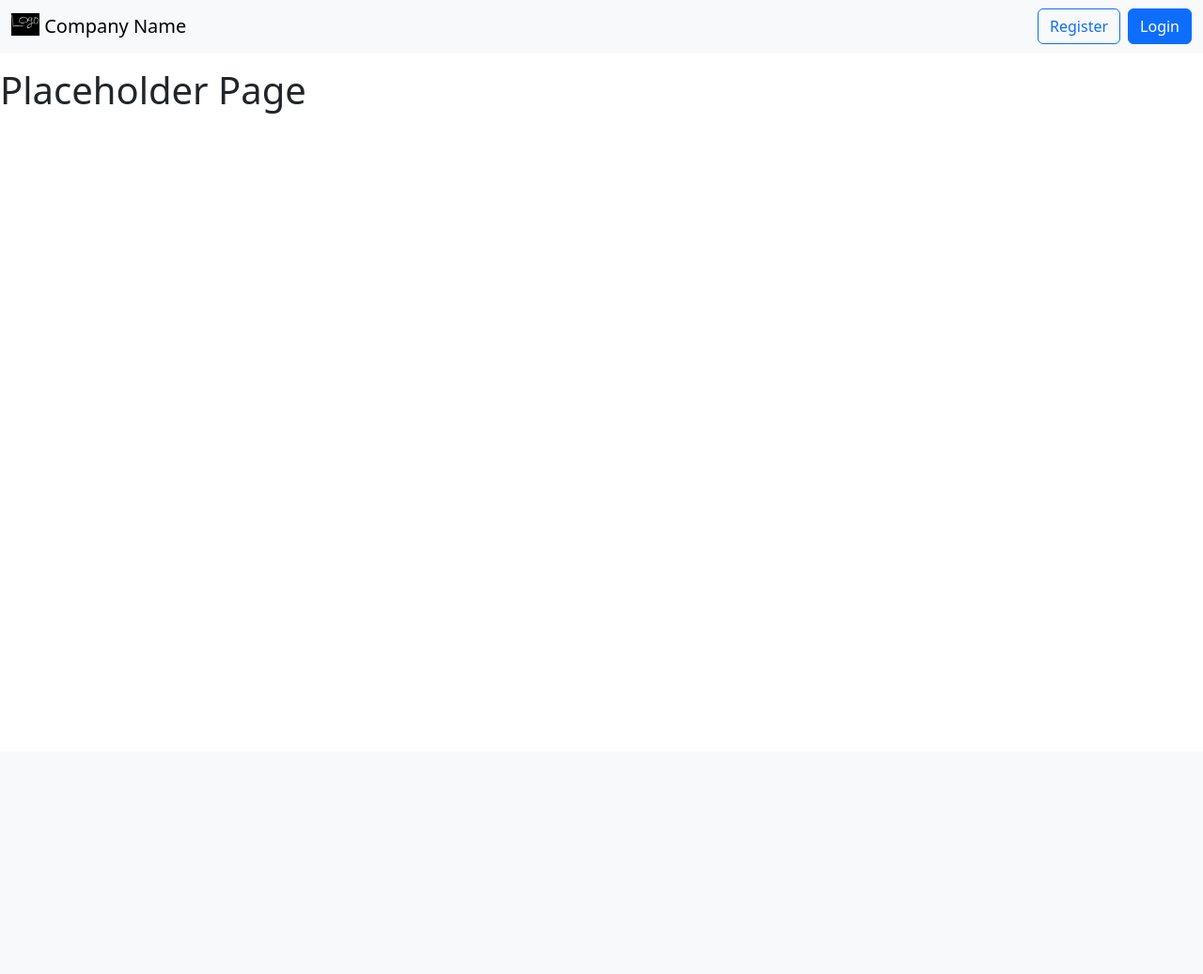
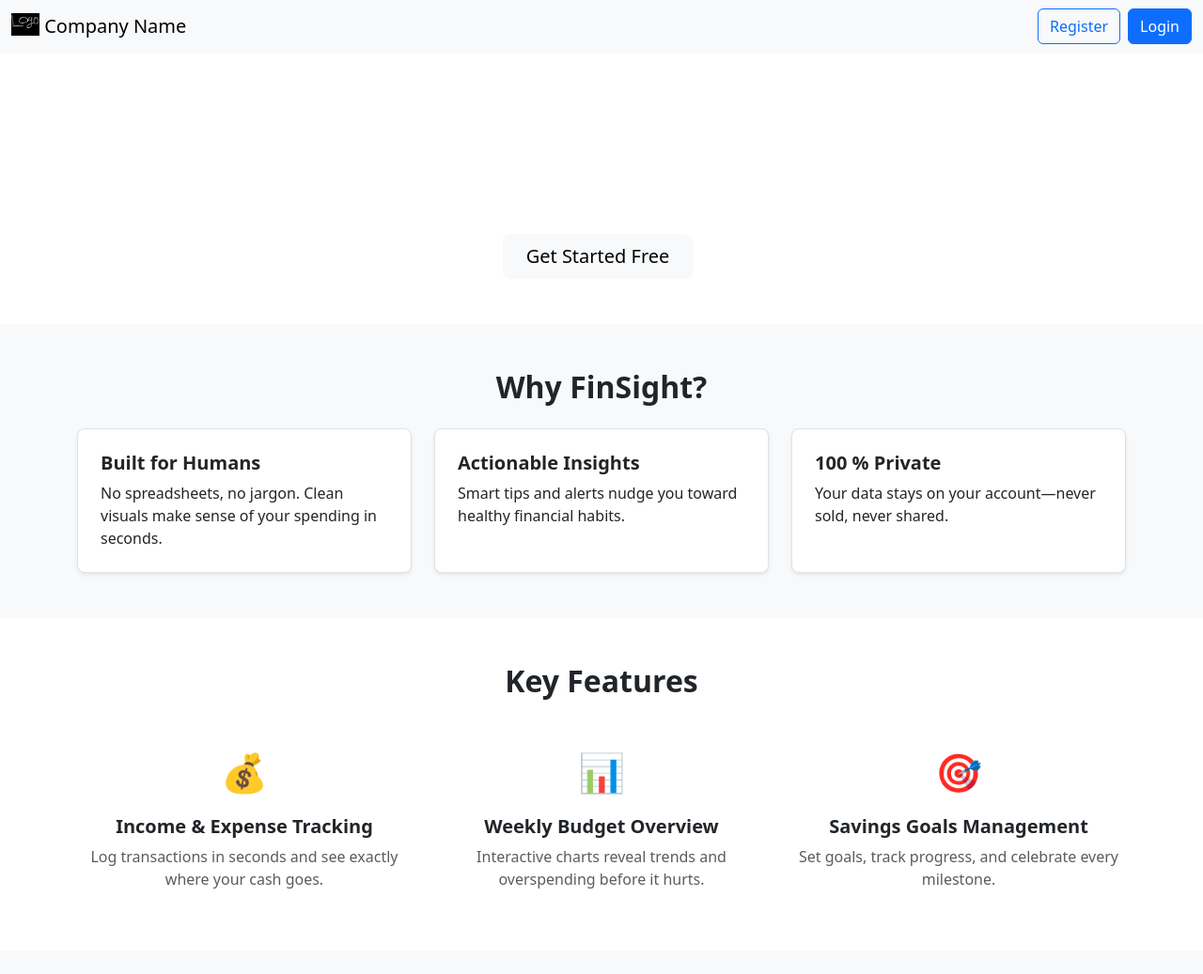
Before and after one commit to lporte04/flask-finance-app, a Flask app: page / in a window 1280 px wide. Shown: the top 1037 px of the page at 94% size. Before the commit the page ends 121 px from the top, so only its background shows below. Run offline with Flask 3, Linux system fonts and the light colour scheme.

Commit message:
Update index.html

```diff
--- a/app/templates/index.html
+++ b/app/templates/index.html
@@ -1,8 +1,103 @@
 {% extends '_top-navbar.html' %}
 
-{% block title %}Index{% endblock %}
+{% block title %}FinSight - Home{% endblock %}
+
 {% block body %}
-<div class="main">
-    <h1>Placeholder Page</h1>
-</div>
+<header class="py-5 text-center text-white bg-fs">
+    <div class="container">
+        <h1 class="display-4 fw-bold">Master Your Money with FinSight</h1>
+        <p class="lead mb-4">The personal finance dashboard that turns numbers into insight.</p>
+        <a href="{{ url_for('auth.register') }}" class="btn btn-light btn-lg px-4 me-2">Get Started Free</a>
+    </div>
+</header>
+
+<section class="py-5 bg-light">
+    <div class="container">
+        <h2 class="text-center mb-4 fw-bold">Why FinSight?</h2>
+        <div class="row g-4">
+            <div class="col-md-4">
+                <div class="p-4 h-100 bg-white border rounded-3 shadow-sm">
+                    <h5 class="fw-semibold mb-2">Built for Humans</h5>
+                    <p class="mb-0">No spreadsheets, no jargon. Clean visuals make sense of your spending in seconds.</p>
+                </div>
+            </div>
+            <div class="col-md-4">
+                <div class="p-4 h-100 bg-white border rounded-3 shadow-sm">
+                    <h5 class="fw-semibold mb-2">Actionable Insights</h5>
+                    <p class="mb-0">Smart tips and alerts nudge you toward healthy financial habits.</p>
+                </div>
+            </div>
+            <div class="col-md-4">
+                <div class="p-4 h-100 bg-white border rounded-3 shadow-sm">
+                    <h5 class="fw-semibold mb-2">100 % Private</h5>
+                    <p class="mb-0">Your data stays on your account—never sold, never shared.</p>
+                </div>
+            </div>
+        </div>
+    </div>
+</section>
+
+<section class="py-5">
+    <div class="container">
+        <h2 class="text-center mb-5 fw-bold">Key Features</h2>
+        <div class="row text-center g-4">
+
+            <div class="col-md-4">
+                <div class="icon mb-3 fs-1">💰</div>
+                <h5 class="fw-semibold">Income & Expense Tracking</h5>
+                <p class="text-muted">Log transactions in seconds and see exactly where your cash goes.</p>
+            </div>
+
+            <div class="col-md-4">
+                <div class="icon mb-3 fs-1">📊</div>
+                <h5 class="fw-semibold">Weekly Budget Overview</h5>
+                <p class="text-muted">Interactive charts reveal trends and overspending before it hurts.</p>
+            </div>
+
+            <div class="col-md-4">
+                <div class="icon mb-3 fs-1">🎯</div>
+                <h5 class="fw-semibold">Savings Goals Management</h5>
+                <p class="text-muted">Set goals, track progress, and celebrate every milestone.</p>
+            </div>
+
+        </div>
+    </div>
+</section>
+
+<section class="py-5 bg-light">
+    <div class="container">
+        <div class="row align-items-center g-4">
+            <div class="col-lg-6">
+                <img src="{{ url_for('static', filename='images/dashboard_preview.png') }}"
+                     class="img-fluid rounded-3 shadow-sm"
+                     alt="FinSight dashboard preview">
+            </div>
+            <div class="col-lg-6">
+                <h3 class="fw-bold mb-3">A Command Center for Your Finances</h3>
+                <p class="lead">Track net worth, visualize asset allocation, monitor investments, and uncover
+                    spending patterns—all in one place.</p>
+                <ul class="list-unstyled">
+                    <li class="mb-2">✔️ Real-time charts &amp; gauges</li>
+                    <li class="mb-2">✔️ Customizable widgets</li>
+                    <li class="mb-2">✔️ Mobile-friendly design</li>
+                </ul>
+            </div>
+        </div>
+    </div>
+</section>
+
+<!-- CTA ------------------------------------------------>
+<section class="py-5 text-center bg-fs text-white">
+    <div class="container">
+        <h2 class="fw-bold mb-4">Ready to gain clarity on your money?</h2>
+        <a href="{{ url_for('auth.register') }}" class="btn btn-light btn-lg px-4">Create Your Free Account</a>
+    </div>
+</section>
+
+<!-- FOOTER -------------------------------------------->
+<footer class="mt-auto bg-dark text-white-50 py-3">
+    <div class="container small text-center">
+        © 2025 FinSight. Made by project team .
+    </div>
+</footer>
 {% endblock %}
```
